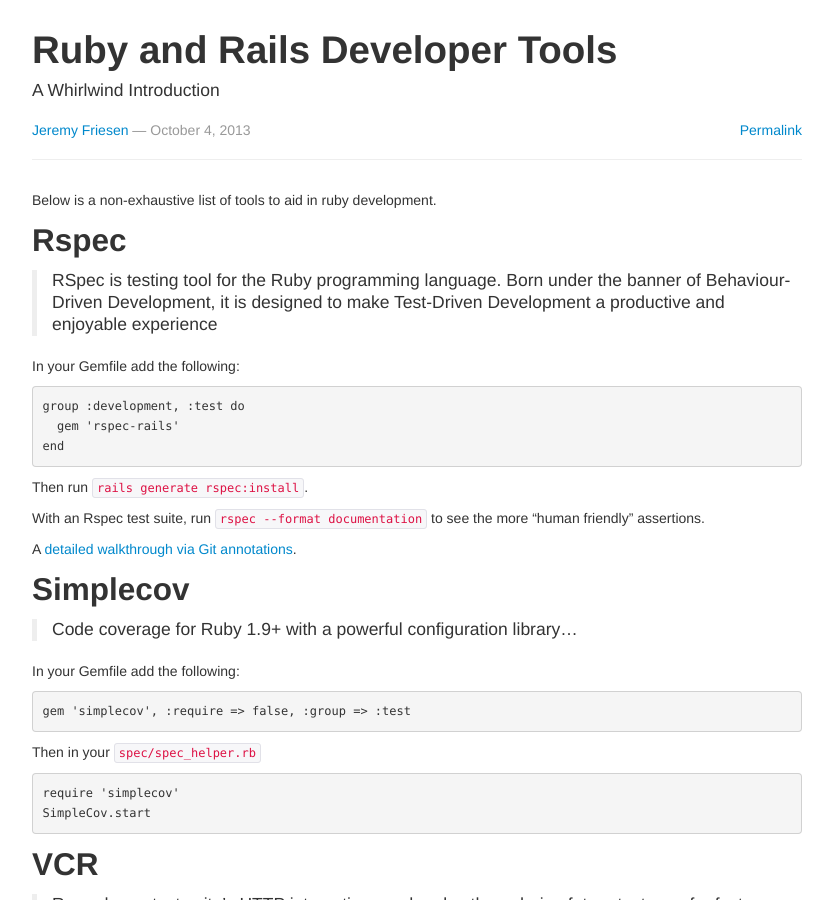
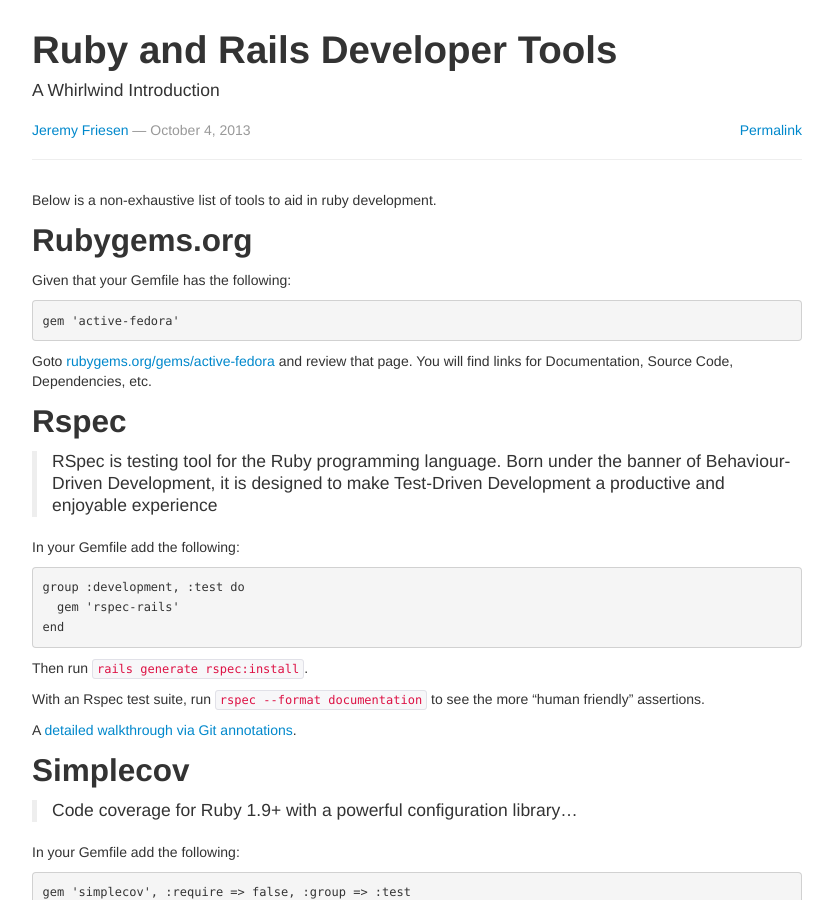
Before and after one commit to terrellt/ndlib.github.io, a Jekyll site: the page built from _posts/2013-10-04-ruby-and-rails-developer-tools.md, in a window 1280 px wide and 900 px high. Shown: the whole window, without its empty margins (223-1056 px from the left). Built offline with Jekyll 4.4.1, drawn with Linux system fonts in a browser that asks for light colours; Markdown is read by kramdown in place of the engine named in the settings.

Commit message:
Adding reference to RubyGems.org

```diff
--- a/_posts/2013-10-04-ruby-and-rails-developer-tools.md
+++ b/_posts/2013-10-04-ruby-and-rails-developer-tools.md
@@ -9,6 +9,15 @@ tags:     ruby
 ---
 
 Below is a non-exhaustive list of tools to aid in ruby development.
+
+## Rubygems.org
+
+Given that your Gemfile has the following:
+
+    gem 'active-fedora'
+
+Goto [rubygems.org/gems/active-fedora](http://rubygems.org/gems/active-fedora) and review that page.
+You will find links for Documentation, Source Code, Dependencies, etc.
 
 ## Rspec
 
```
